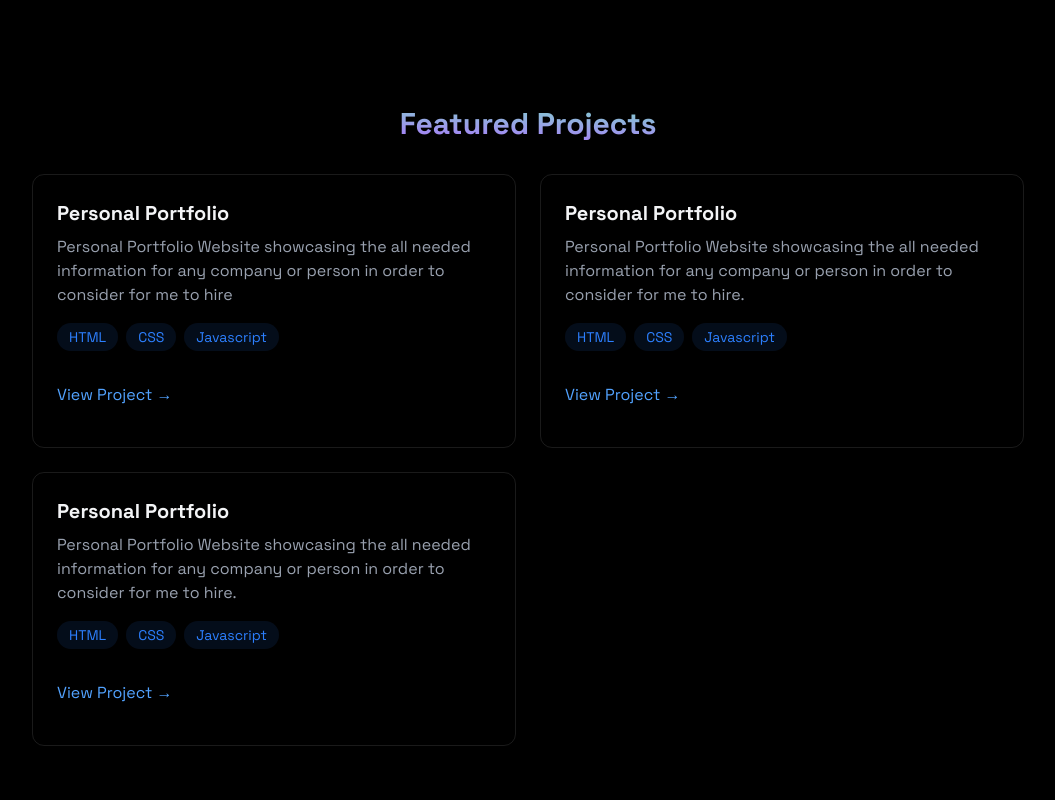
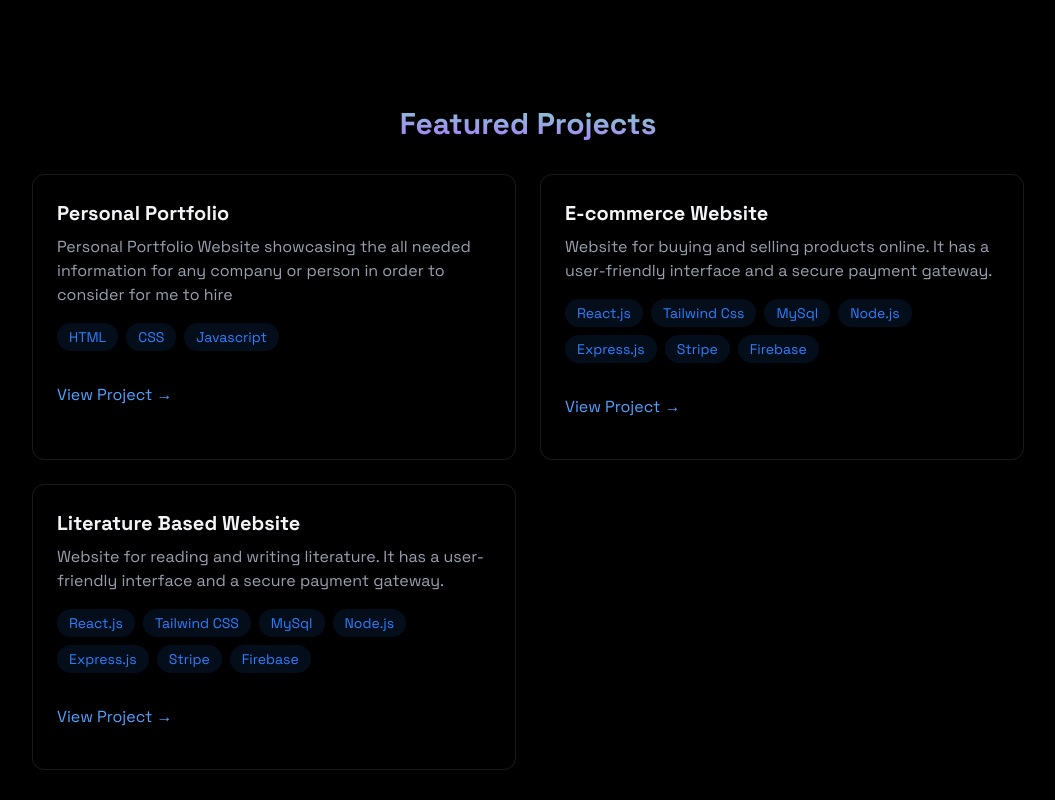
Before and after one commit to chirang56/chiran.me, a React (Vite) app: page / in a window 1280 px wide. Shown: the part 1630-2430 px from the top of the page, without its empty margins (112-1167 px from the left). Built offline with nearby package versions, Linux system fonts and the light colour scheme.

Commit message:
feat: edit projects in project section as needed

```diff
--- a/index.html
+++ b/index.html
@@ -10,7 +10,7 @@
       rel="stylesheet"
     />
     <meta name="viewport" content="width=device-width, initial-scale=1.0" />
-    <title>Vite + React</title>
+    <title>Chiranjibi Gautam</title>
   </head>
   <body>
     <div id="root"></div>
--- a/src/components/sections/About.jsx
+++ b/src/components/sections/About.jsx
@@ -1,5 +1,3 @@
-import { RevealOnScroll } from "../RevealOnScroll";
-
 export const About = () => {
   const frontendSkills = ["React", "Vue", "TypeScript", "TailwindCSS", "Svelte",];
     const backendSkills = ["Node.js", "Python", "AWS", "MongoDB", "GraphQL"];
@@ -9,7 +7,6 @@ export const About = () => {
       id="about"
       className="min-h-screen flex items-center justify-center py-20"
     >
-      <RevealOnScroll>
         <div className="max-w-3xl mx-auto px-4">
           <h2 className="text-3xl font-bold mb-8 bg-gradient-to-tr from-purple-500
                 to-emerald-300 text-transparent bg-clip-text text-center">
@@ -94,7 +91,6 @@ export const About = () => {
             </div>
           </div>
         </div>
-      </RevealOnScroll>
     </section>
   );
 };
--- a/src/components/sections/Projects.jsx
+++ b/src/components/sections/Projects.jsx
@@ -1,4 +1,4 @@
-// src/components/Projects.js
+// src/components/Projects.jsx
 const ProjectCard = ({ title, description, techStack, link }) => {
   return (
     <div className="rounded-xl p-6 border-white/10 border hover:-translate-y-1
@@ -35,15 +35,15 @@ export const Projects = () => {
       link: "https://chirang56me.netlify.app/"
     },
     {
-      title: "Personal Portfolio",
-      description: "Personal Portfolio Website showcasing the all needed information for any company or person in order to consider for me to hire.",
-      techStack: ["HTML", "CSS", "Javascript"],
+      title: "E-commerce Website",
+      description: "Website for buying and selling products online. It has a user-friendly interface and a secure payment gateway.",
+      techStack: ["React.js", "Tailwind Css", "MySql", "Node.js", "Express.js", "Stripe", "Firebase"],
       link: "https://chirang56me.netlify.app/"
     },
     {
-      title: "Personal Portfolio",
-      description: "Personal Portfolio Website showcasing the all needed information for any company or person in order to consider for me to hire.",
-      techStack: ["HTML", "CSS", "Javascript"],
+      title: "Literature Based Website",
+      description: "Website for reading and writing literature. It has a user-friendly interface and a secure payment gateway.",
+      techStack: ["React.js", "Tailwind CSS", "MySql", "Node.js", "Express.js", "Stripe", "Firebase"],
       link: "https://chirang56me.netlify.app/"
     },
     // Add more projects here as needed
--- a/src/index.css
+++ b/src/index.css
@@ -9,6 +9,20 @@ html, body {
 }
 
 @layer utilities {
+  @keyframes blink {
+    0%,
+    100% {
+      opacity: 1;
+    }
+    50% {
+      opacity: 0;
+    }
+  }
+
+  .animate-blink {
+    animation: blink 0.8s step-end infinite;
+  }
+
   @keyframes loading {
     0% {
       transform: translateX(-100%);
@@ -22,3 +36,14 @@ html, body {
     animation: loading 0.8s ease infinite;
   }
 }
+
+.reveal {
+  opacity: 0;
+  transform: translateY(20px);
+  transition: opacity 0.7s ease, transform 0.7s ease;
+}
+
+.reveal-visible {
+  opacity: 1;
+  transform: translateY(0);
+}
```
Also changed, not shown: src/assets/Ad.gif (added), src/assets/Citizen.gif (added), src/components/RevealOnScroll.jsx (line endings or trailing spaces).
